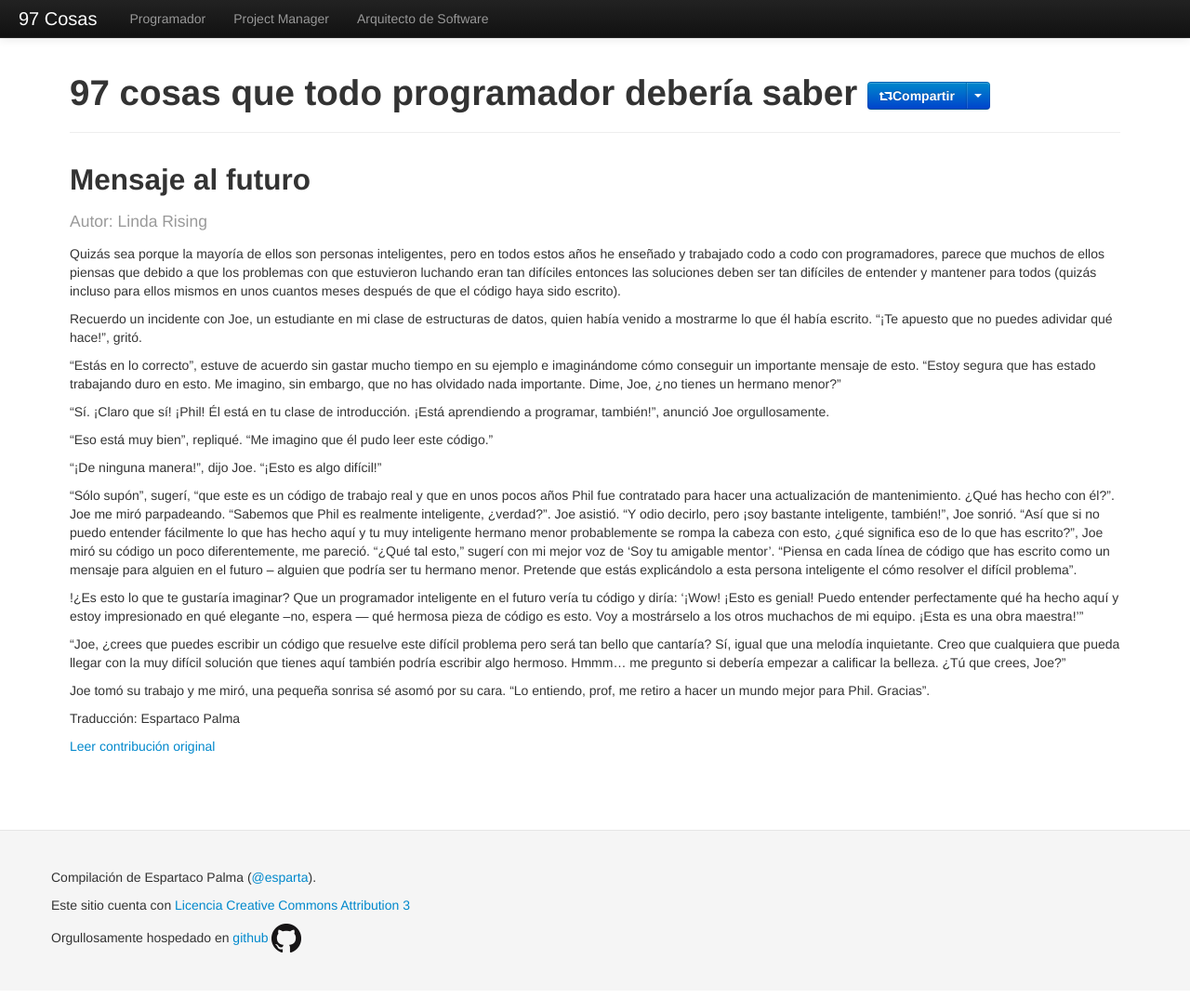
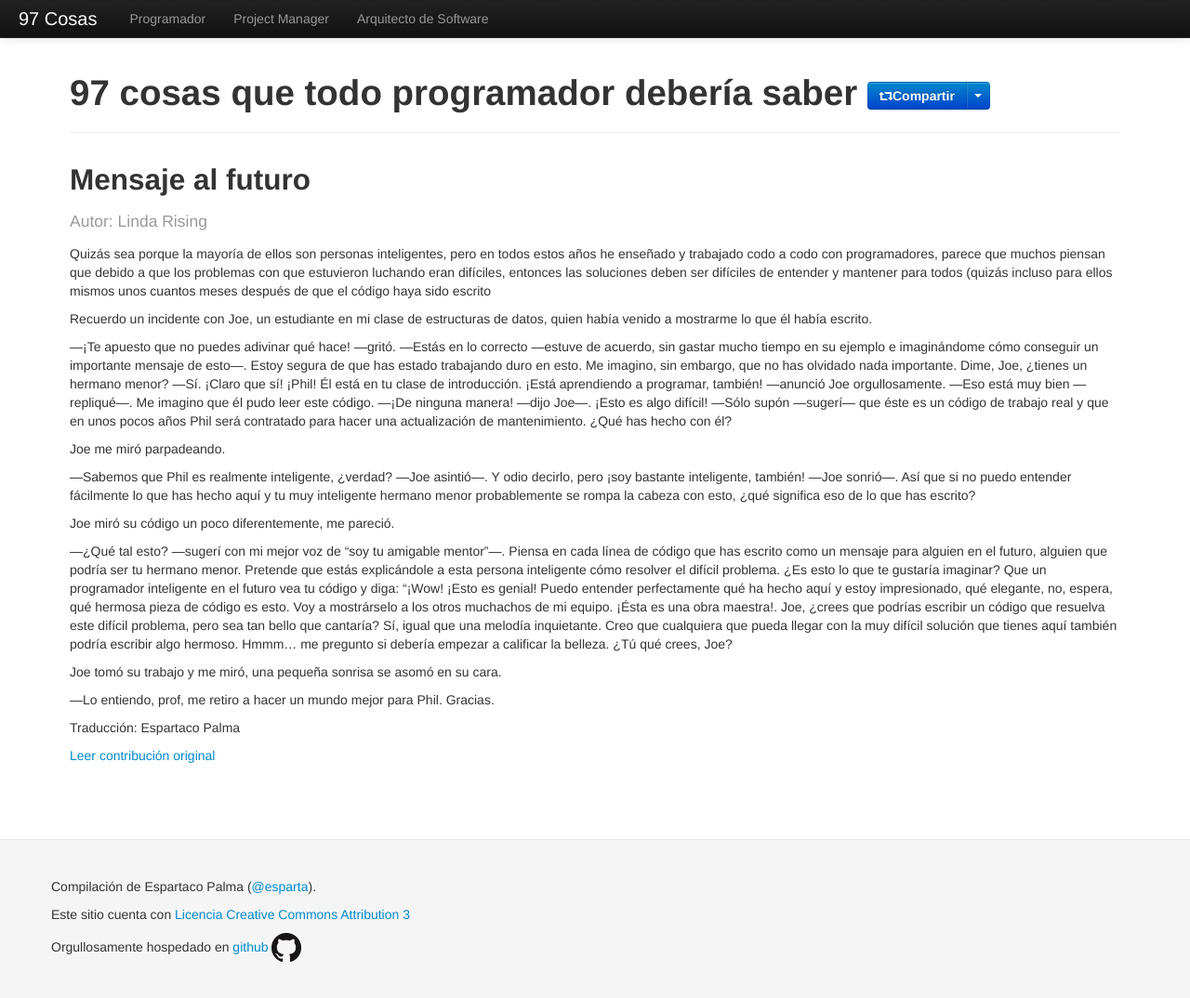
Before and after one commit to esparta/97cosas, a Jekyll site: the page built from programador/mensaje-al-futuro.md, in a window 1280 px wide and 1076 px high. Shown: the whole window at 93% size. Built offline with Jekyll 4.4.1, drawn with Linux system fonts in a browser that asks for light colours; comment, search, counter and statistics services are not loaded.

Commit message:
Spelling corrections on mensaje-al-futuro

```diff
--- a/programador/mensaje-al-futuro.md
+++ b/programador/mensaje-al-futuro.md
@@ -9,57 +9,54 @@
 
 Quizás sea porque la mayoría de ellos son personas inteligentes, pero en
 todos estos años he enseñado y trabajado codo a codo con programadores,
-parece que muchos de ellos piensas que debido a que los problemas con
-que estuvieron luchando eran tan difíciles entonces las soluciones deben
-ser tan difíciles de entender y mantener para todos (quizás incluso para
-ellos mismos en unos cuantos meses después de que el código haya sido
-escrito).
+parece que muchos piensan que debido a que los problemas con que
+estuvieron luchando eran difíciles, entonces las soluciones deben ser
+difíciles de entender y mantener para todos (quizás incluso para ellos
+mismos unos cuantos meses después de que el código haya sido escrito
 
 Recuerdo un incidente con Joe, un estudiante en mi clase de estructuras
-de datos, quien había venido a mostrarme lo que él había escrito. "¡Te
-apuesto que no puedes adividar qué hace!", gritó.
+de datos, quien había venido a mostrarme lo que él había escrito.
 
-"Estás en lo correcto", estuve de acuerdo sin gastar mucho tiempo en su
-ejemplo e imaginándome cómo conseguir un importante mensaje de esto.
-"Estoy segura que has estado trabajando duro en esto. Me imagino, sin
-embargo, que no has olvidado nada importante. Dime, Joe, ¿no tienes un
-hermano menor?"
+—¡Te apuesto que no puedes adivinar qué hace! —gritó.
+—Estás en lo correcto —estuve de acuerdo, sin gastar mucho tiempo en su
+ejemplo e imaginándome cómo conseguir un importante mensaje de esto—.
+Estoy segura de que has estado trabajando duro en esto. Me imagino, sin
+embargo, que no has olvidado nada importante. Dime, Joe, ¿tienes un
+hermano menor?
+—Sí. ¡Claro que sí! ¡Phil! Él está en tu clase de introducción. ¡Está
+aprendiendo a programar, también! —anunció Joe orgullosamente.
+—Eso está muy bien —repliqué—. Me imagino que él pudo leer este código.
+—¡De ninguna manera! —dijo Joe—. ¡Esto es algo difícil!
+—Sólo supón —sugerí— que éste es un código de trabajo real y que en unos
+pocos años Phil será contratado para hacer una actualización de
+mantenimiento. ¿Qué has hecho con él?
 
-"Sí. ¡Claro que sí! ¡Phil! Él está en tu clase de introducción. ¡Está
-aprendiendo a programar, también!", anunció Joe orgullosamente.
+Joe me miró parpadeando.
 
-"Eso está muy bien", repliqué. "Me imagino que él pudo leer este código."
+—Sabemos que Phil es realmente inteligente, ¿verdad? —Joe asintió—. Y
+odio decirlo, pero ¡soy bastante inteligente, también! —Joe sonrió—. Así
+que si no puedo entender fácilmente lo que has hecho aquí y tu muy
+inteligente hermano menor probablemente se rompa la cabeza con esto,
+¿qué significa eso de lo que has escrito?
 
-"¡De ninguna manera!", dijo Joe. "¡Esto es algo difícil!"
+Joe miró su código un poco diferentemente, me pareció.
 
-"Sólo supón", sugerí, "que este es un código de trabajo real y que en
-unos pocos años Phil fue contratado para hacer una actualización de
-mantenimiento. ¿Qué has hecho con él?". Joe me miró parpadeando.
-"Sabemos que Phil es realmente inteligente, ¿verdad?". Joe asistió. "Y
-odio decirlo, pero ¡soy bastante inteligente, también!", Joe sonrió.
-"Así que si no puedo entender fácilmente lo que has hecho aquí y tu muy
-inteligente hermano menor probablemente se rompa la cabeza con esto,
-¿qué significa eso de lo que has escrito?", Joe miró su código un poco
-diferentemente, me pareció. "¿Qué tal esto," sugerí con mi mejor voz de
-'Soy tu amigable mentor'. "Piensa en cada línea de código que has
-escrito como un mensaje para alguien en el futuro -- alguien que podría
-ser tu hermano menor. Pretende que estás explicándolo a esta persona
-inteligente el cómo resolver el difícil problema".
+—¿Qué tal esto? —sugerí con mi mejor voz de “soy tu amigable mentor”—.
+Piensa en cada línea de código que has escrito como un mensaje para
+alguien en el futuro, alguien que podría ser tu hermano menor. Pretende
+que estás explicándole a esta persona inteligente cómo resolver el
+difícil problema. ¿Es esto lo que te gustaría imaginar? Que un
+programador inteligente en el futuro vea tu código y diga: “¡Wow! ¡Esto
+es genial! Puedo entender perfectamente qué ha hecho aquí y estoy
+impresionado, qué elegante, no, espera, qué hermosa pieza de código es
+esto. Voy a mostrárselo a los otros muchachos de mi equipo. ¡Ésta es una
+obra maestra!. Joe, ¿crees que podrías escribir un código que resuelva
+este difícil problema, pero sea tan bello que cantaría? Sí, igual que
+una melodía inquietante. Creo que cualquiera que pueda llegar con la muy
+difícil solución que tienes aquí también podría escribir algo hermoso.
+Hmmm… me pregunto si debería empezar a calificar la belleza. ¿Tú qué
+crees, Joe?
 
-!¿Es esto lo que te gustaría imaginar? Que un programador inteligente en
-el futuro vería tu código y diría: '¡Wow! ¡Esto es genial! Puedo
-entender perfectamente qué ha hecho aquí y estoy impresionado en qué
-elegante --no, espera --- qué hermosa pieza de código es esto. Voy a
-mostrárselo a los otros muchachos de mi equipo. ¡Esta es una obra
-maestra!'"
+Joe tomó su trabajo y me miró, una pequeña sonrisa se asomó en su cara.
 
-"Joe, ¿crees que puedes escribir un código que resuelve este difícil
-problema pero será tan bello que cantaría? Sí, igual que una melodía
-inquietante. Creo que cualquiera que pueda llegar con la muy difícil
-solución que tienes aquí también podría escribir algo hermoso. Hmmm...
-me pregunto si debería empezar a calificar la belleza. ¿Tú que crees,
-Joe?"
-
-Joe tomó su trabajo y me miró, una pequeña sonrisa sé asomó por su cara.
-"Lo entiendo, prof, me retiro a hacer un mundo mejor para Phil.
-Gracias".
+—Lo entiendo, prof, me retiro a hacer un mundo mejor para Phil. Gracias.
```
